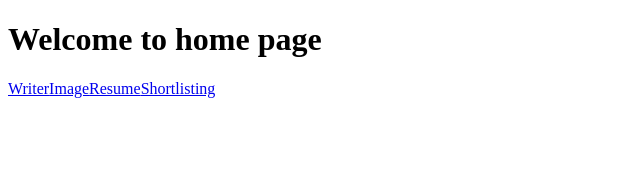
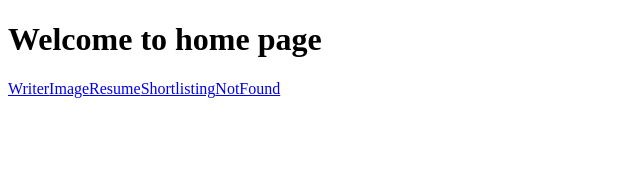
Before and after one commit to barmanb17/react, a React (Vite) app in the folder react/: page / in a window 1280 px wide. Shown: the top 170 px of the page, without its empty margins (0-640 px from the left). Built offline with nearby package versions, Linux system fonts and the light colour scheme.

Commit message:
Link added

```diff
--- a/react/src/pages/Home.jsx
+++ b/react/src/pages/Home.jsx
@@ -10,6 +10,7 @@ const Home = () => {
             <Link to="/image">Image</Link>
             <Link to="/resume">Resume</Link>
             <Link to="/shortlisting">Shortlisting</Link>
+            <Link to="/notfound">NotFound</Link>
         </nav>
     </div>
   )
```
